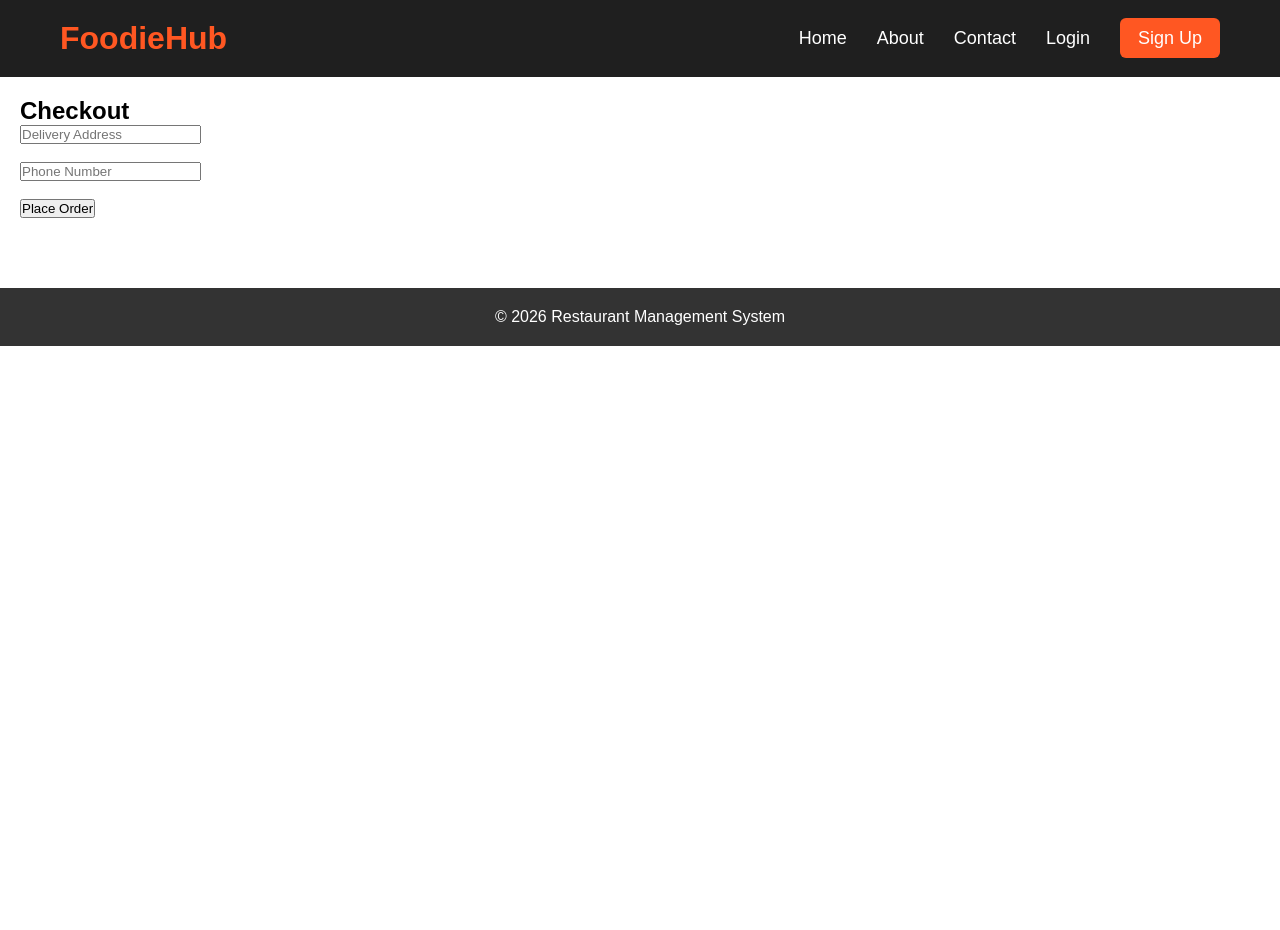
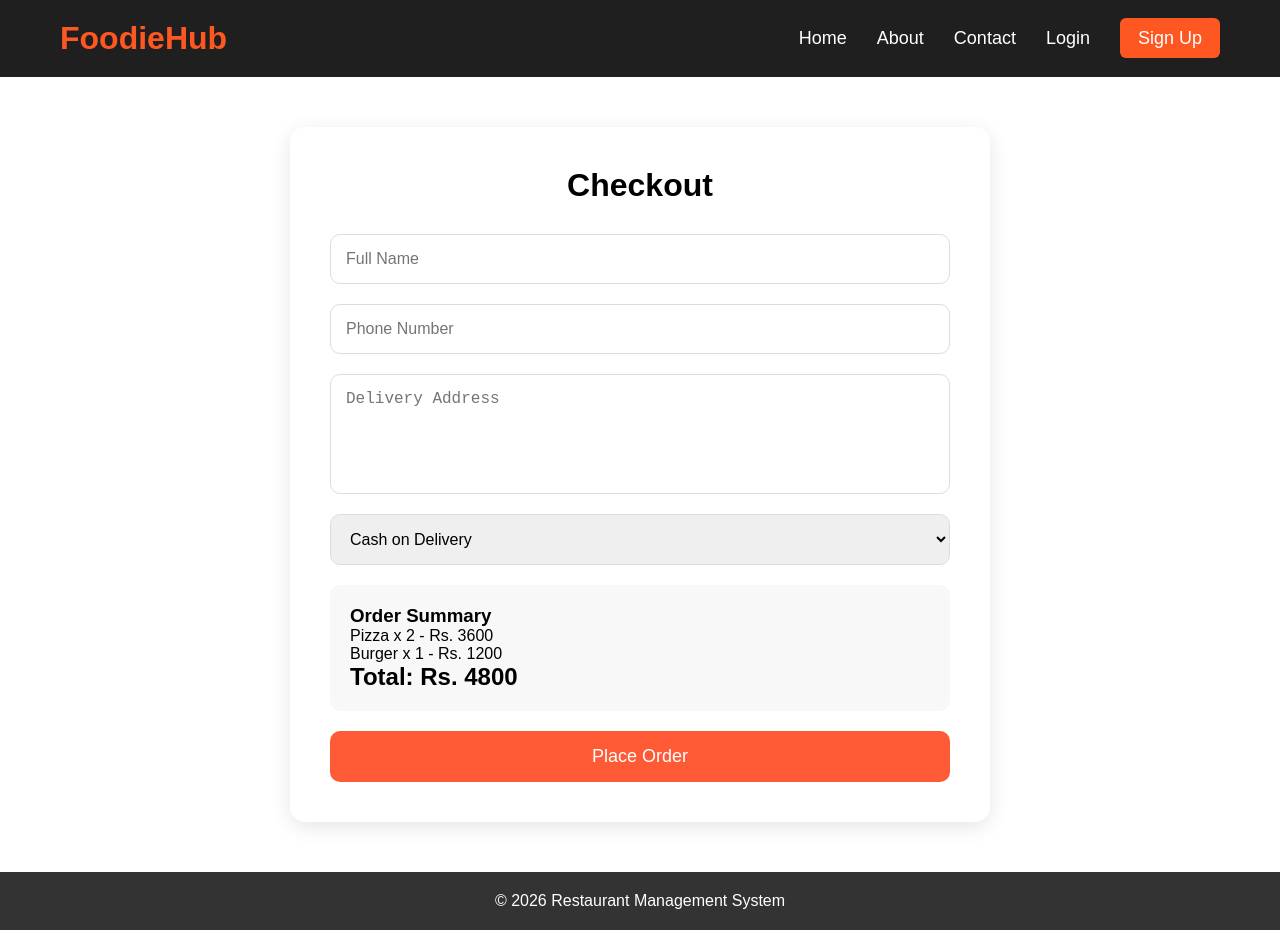
Before and after one commit to Wasanamadushani/RMS-restaurant-system, a React (Create React App) app in the folder frontend/: page /checkout in a window 1280 px wide. Before the commit the page ends 800 px from the top, so only its background shows below. Built offline with nearby package versions, Linux system fonts and the light colour scheme.

Commit message:
Add checkout page UI

```diff
--- a/frontend/src/App.css
+++ b/frontend/src/App.css
@@ -429,3 +429,58 @@ body {
   background: #e64a26;
   transform: translateY(-3px);
 }
+
+
+.checkout-container {
+  max-width: 700px;
+  margin: 50px auto;
+  background: white;
+  padding: 40px;
+  border-radius: 15px;
+  box-shadow: 0 5px 20px rgba(0,0,0,0.1);
+}
+
+.checkout-container h1 {
+  text-align: center;
+  margin-bottom: 30px;
+}
+
+.checkout-form {
+  display: flex;
+  flex-direction: column;
+  gap: 20px;
+}
+
+.checkout-form input,
+.checkout-form textarea,
+.checkout-form select {
+  padding: 15px;
+  border: 1px solid #ddd;
+  border-radius: 10px;
+  font-size: 16px;
+}
+
+.checkout-form textarea {
+  min-height: 120px;
+  resize: none;
+}
+
+.order-summary {
+  background: #f8f8f8;
+  padding: 20px;
+  border-radius: 10px;
+}
+
+.checkout-form button {
+  background: #ff5a36;
+  color: white;
+  border: none;
+  padding: 15px;
+  border-radius: 10px;
+  font-size: 18px;
+  cursor: pointer;
+}
+
+.checkout-form button:hover {
+  background: #e64a26;
+}
--- a/frontend/src/pages/Cart.jsx
+++ b/frontend/src/pages/Cart.jsx
@@ -1,5 +1,6 @@
 import React, { useContext } from "react";
 import { CartContext } from "../context/CartContext";
+import { useNavigate } from "react-router-dom";
 
 function Cart() {
   const { cartItems, removeFromCart } =
@@ -10,6 +11,7 @@ function Cart() {
       total + item.price * item.quantity,
     0
   );
+  const navigate = useNavigate();
 
   return (
     <div className="cart-container">
@@ -68,7 +70,7 @@ function Cart() {
             Total: Rs. {totalPrice}
           </h2>
 
-          <button className="checkout-btn">
+          <button className="checkout-btn" onClick={() => navigate("/checkout")}>
             Proceed to Checkout
           </button>
         </>
--- a/frontend/src/pages/Checkout.jsx
+++ b/frontend/src/pages/Checkout.jsx
@@ -1,44 +1,77 @@
-import { useState } from "react";
+import React, { useState } from "react";
 
 function Checkout() {
-  const [address, setAddress] = useState("");
-  const [phone, setPhone] = useState("");
+  const [formData, setFormData] = useState({
+    fullName: "",
+    phone: "",
+    address: "",
+    paymentMethod: "Cash on Delivery",
+  });
+
+  const handleChange = (e) => {
+    setFormData({
+      ...formData,
+      [e.target.name]: e.target.value,
+    });
+  };
 
   const handleSubmit = (e) => {
     e.preventDefault();
 
     alert("Order Placed Successfully!");
 
-    console.log({
-      address,
-      phone
-    });
+    console.log(formData);
   };
 
   return (
-    <div style={{ padding: "20px" }}>
-      <h2>Checkout</h2>
+    <div className="checkout-container">
+      <h1>Checkout</h1>
 
-      <form onSubmit={handleSubmit}>
+      <form
+        className="checkout-form"
+        onSubmit={handleSubmit}
+      >
         <input
           type="text"
-          placeholder="Delivery Address"
-          value={address}
-          onChange={(e) => setAddress(e.target.value)}
+          name="fullName"
+          placeholder="Full Name"
+          value={formData.fullName}
+          onChange={handleChange}
+          required
         />
-
-        <br />
-        <br />
 
         <input
           type="text"
+          name="phone"
           placeholder="Phone Number"
-          value={phone}
-          onChange={(e) => setPhone(e.target.value)}
+          value={formData.phone}
+          onChange={handleChange}
+          required
         />
 
-        <br />
-        <br />
+        <textarea
+          name="address"
+          placeholder="Delivery Address"
+          value={formData.address}
+          onChange={handleChange}
+          required
+        ></textarea>
+
+        <select
+          name="paymentMethod"
+          value={formData.paymentMethod}
+          onChange={handleChange}
+        >
+          <option>Cash on Delivery</option>
+          <option>Card Payment</option>
+        </select>
+
+        <div className="order-summary">
+          <h3>Order Summary</h3>
+          <p>Pizza x 2 - Rs. 3600</p>
+          <p>Burger x 1 - Rs. 1200</p>
+          <h2>Total: Rs. 4800</h2>
+        </div>
 
         <button type="submit">
           Place Order
```
